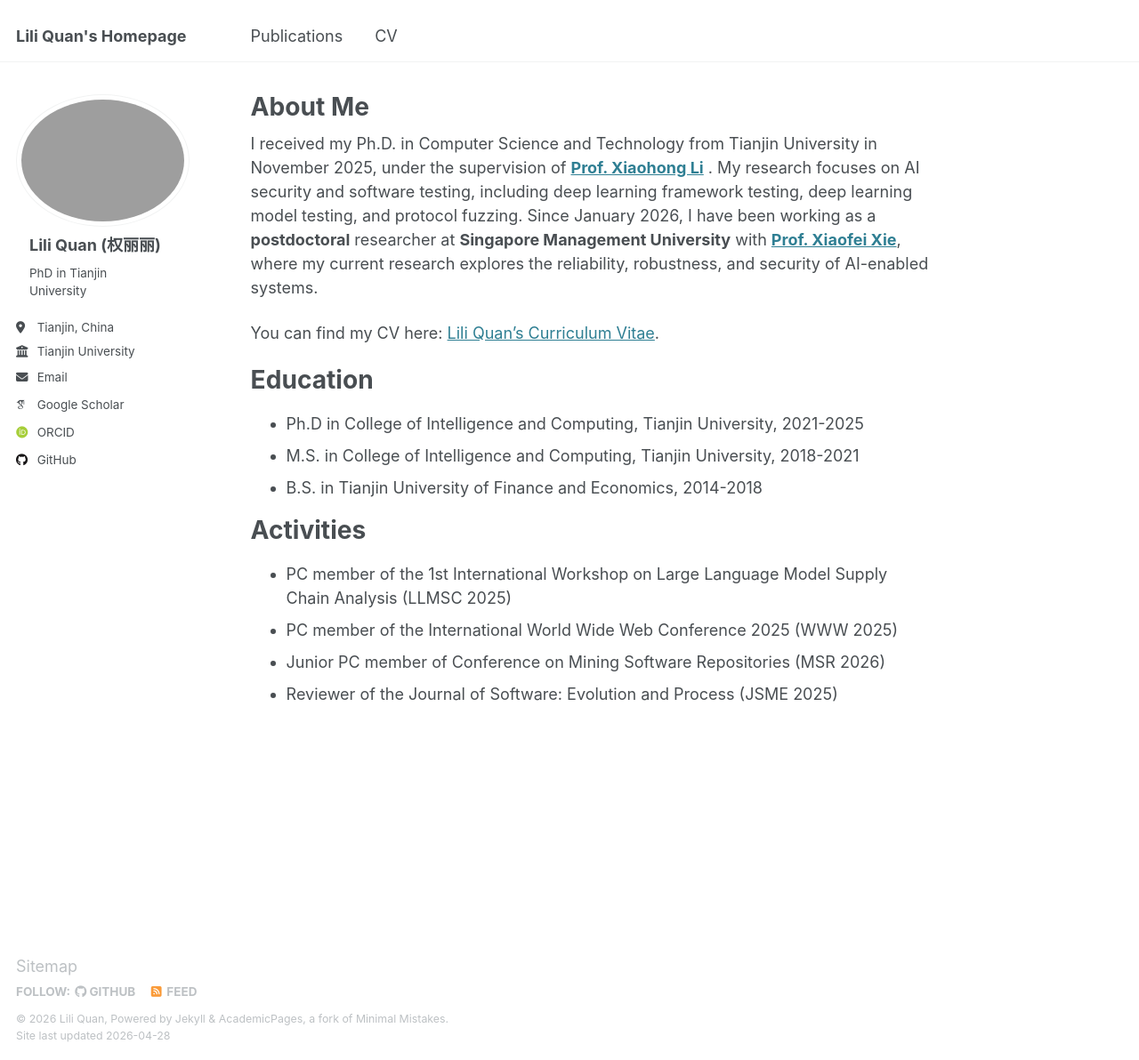
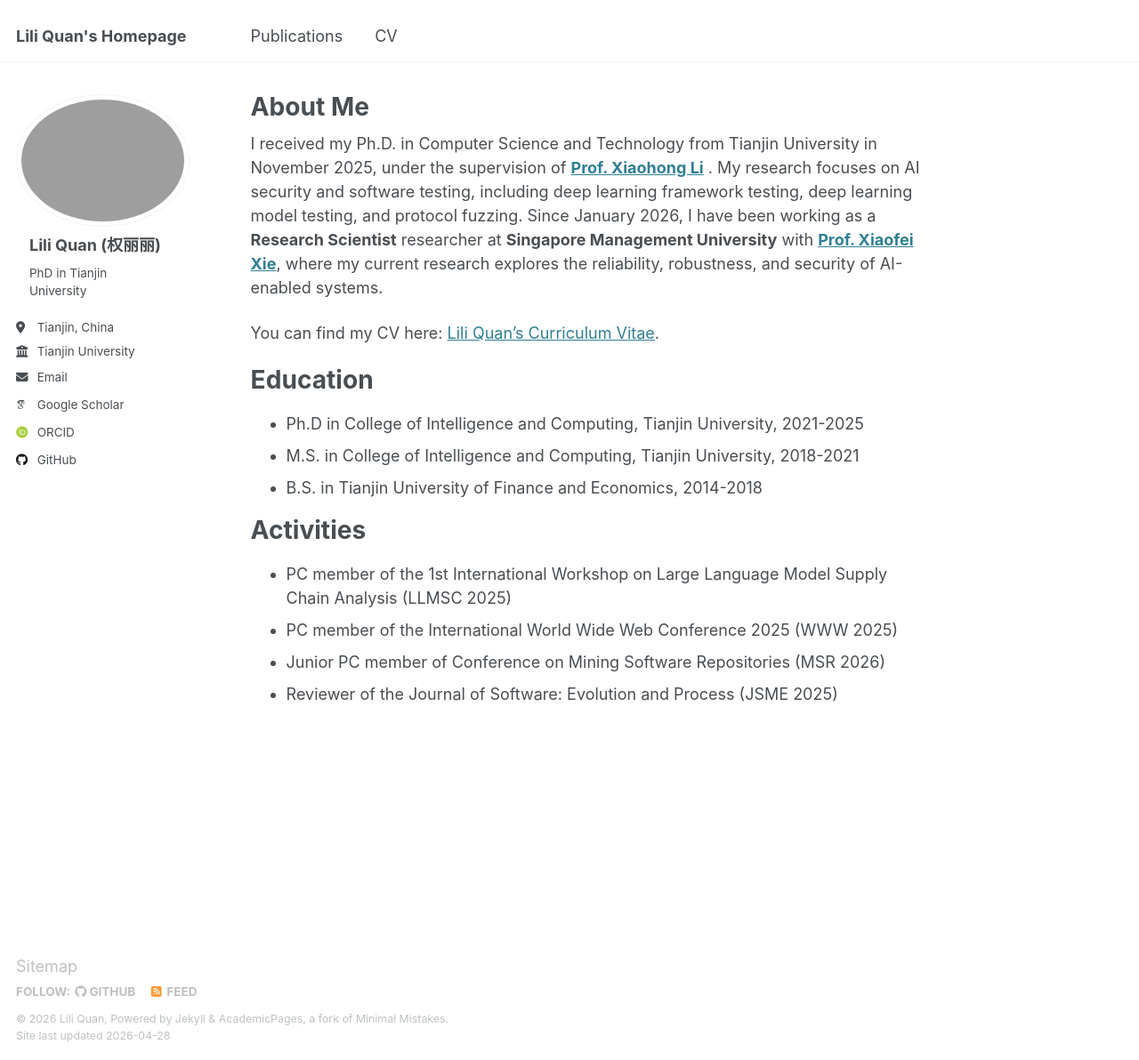
Before and after one commit to liliquan0118/liliquan0118.github.io, a Jekyll site: the page built from _pages/about.md, in a window 1280 px wide and 1192 px high. Shown: the whole window at 89% size. Built offline with Jekyll 4.4.1, drawn with Linux system fonts in a browser that asks for light colours; some web fonts are replaced.

Commit message:
Update job title from postdoctoral to Research Scientist

```diff
--- a/_pages/about.md
+++ b/_pages/about.md
@@ -7,7 +7,7 @@ redirect_from:
   - /about.html
 ---
 
-I received my Ph.D. in Computer Science and Technology from Tianjin University in November 2025, under the supervision of [**Prof. Xiaohong Li**](https://cic.tju.edu.cn/faculty/lxh/index.html) . My research focuses on AI security and software testing, including deep learning framework testing, deep learning model testing, and protocol fuzzing. Since January 2026, I have been working as a **postdoctoral** researcher at **Singapore Management University** with [**Prof. Xiaofei Xie**](https://xiaofeixie.bitbucket.io/), where my current research explores the reliability, robustness, and security of AI-enabled systems.
+I received my Ph.D. in Computer Science and Technology from Tianjin University in November 2025, under the supervision of [**Prof. Xiaohong Li**](https://cic.tju.edu.cn/faculty/lxh/index.html) . My research focuses on AI security and software testing, including deep learning framework testing, deep learning model testing, and protocol fuzzing. Since January 2026, I have been working as a **Research Scientist** researcher at **Singapore Management University** with [**Prof. Xiaofei Xie**](https://xiaofeixie.bitbucket.io/), where my current research explores the reliability, robustness, and security of AI-enabled systems.
 
 You can find my CV here: [Lili Quan's Curriculum Vitae](../assets/Curriculum_Vitae.pdf).
 
```
